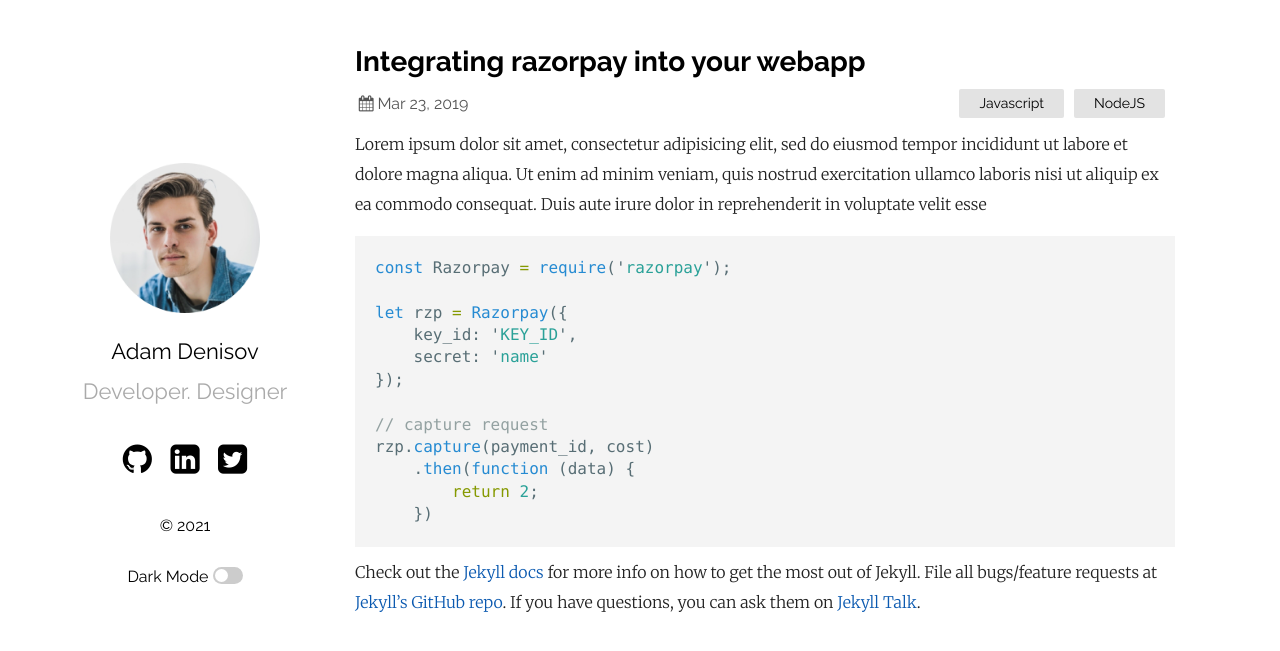
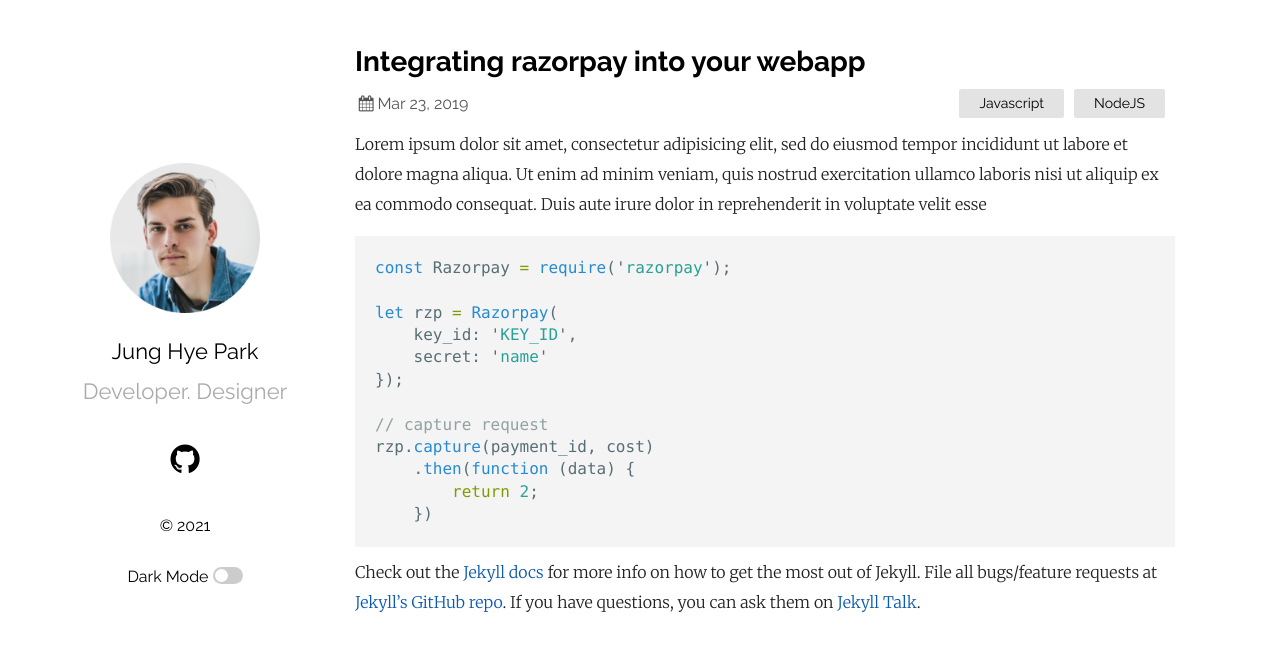
Before and after one commit to junghyepark00/junghyepark00.github.io, a Jekyll site: the page built from _posts/2019-03-23-welcome-to-jekyll.markdown, in a window 1280 px wide. Shown: the top 651 px of the page. Built offline with Jekyll 4.4.1, drawn with Linux system fonts in a browser that asks for light colours; part of the change alters nothing that is shown.

Commit message:
real my site step 1

````diff
--- a/_config.yml
+++ b/_config.yml
@@ -1,5 +1,5 @@
-title: Your awesome title
-author: GitHub User
+title: 박정혜 블로그
+author: 박정혜
 email: your-email@domain.com
 description: > # this means to ignore newlines until "show_exerpts:"
   Write an awesome description for your new site here. You can edit this
@@ -12,7 +12,7 @@ show_excerpts: true # set to true to show excerpts on the homepage
 sass:
   sass_dir: _sass
 plainwhite:
-  name: Adam Denisov
+  name: Jung Hye Park
   tagline: Developer. Designer
   date_format: "%b %-d, %Y"
   sitemap: true # set to true to generate sitemap.xml content
@@ -26,9 +26,9 @@ plainwhite:
     - post
   # generate social links in footer
   social_links:
-    twitter: samarsault
-    github:  samarsault
-    linkedIn: in/samarsault
+    #twitter: samarsault
+    github:  junghyepark00
+    #linkedIn: in/samarsault
     #dribbble: jekyll
     #flickr:   jekyll
     #instagram: jekyll
--- a/_posts/2019-03-23-welcome-to-jekyll.markdown
+++ b/_posts/2019-03-23-welcome-to-jekyll.markdown
@@ -9,7 +9,7 @@ Lorem ipsum dolor sit amet, consectetur adipisicing elit, sed do eiusmod tempor
 ```javascript
 const Razorpay = require('razorpay');
 
-let rzp = Razorpay({
+let rzp = Razorpay(
 	key_id: 'KEY_ID',
 	secret: 'name'
 });
````
